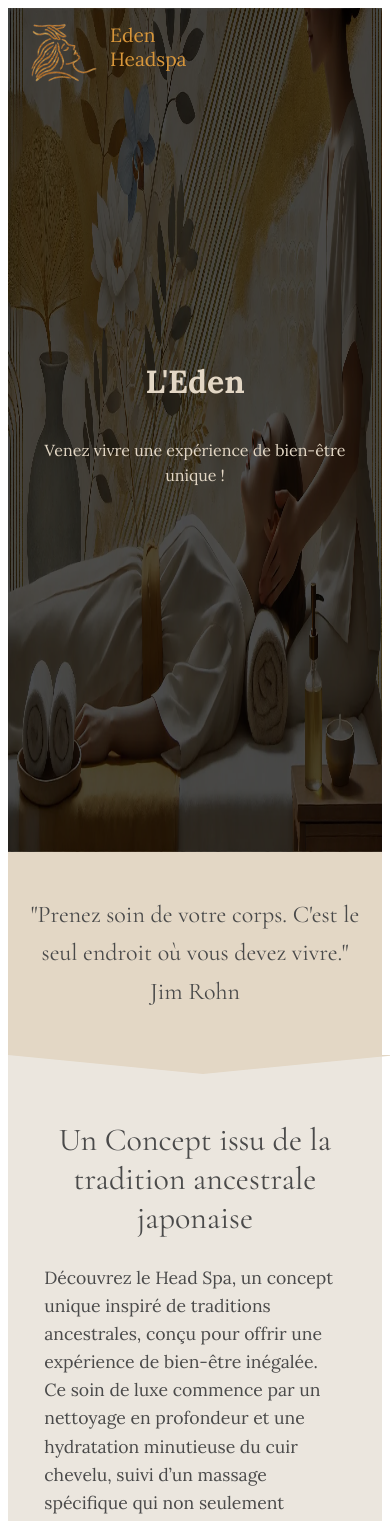
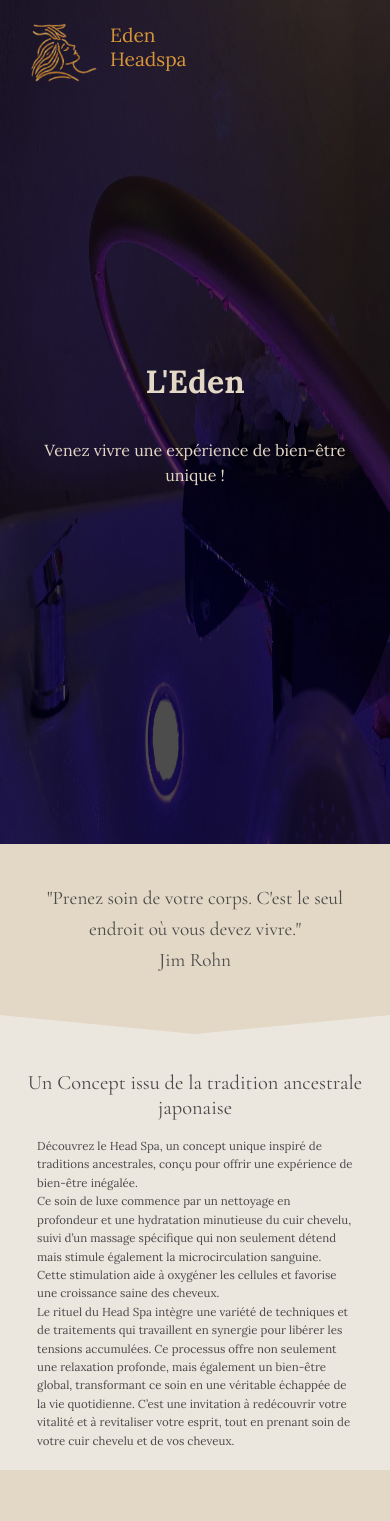
Before and after one commit to Nazaro73/edenMassage, a Vue app in the folder eldenMassage/: page / in a window 390 px wide. Shown: the top 1521 px of the page. Built offline with nearby package versions, Linux system fonts and the light colour scheme.

Commit message:
responsive fix

```diff
--- a/eldenMassage/index.html
+++ b/eldenMassage/index.html
@@ -4,11 +4,14 @@
     <meta charset="UTF-8">
     <link rel="icon" href="/favicon.ico">
     <meta name="viewport" content="width=device-width, initial-scale=0">
-    <title>Vite App</title>
+    <title>Eden-HeadSpa</title>
   </head>
 
   <body>
     <div id="app"></div>
     <script type="module" src="/src/main.js"></script>
   </body>
+
+  <style>body {margin: 0;
+    padding: 0px;}</style>
 </html>
--- a/eldenMassage/src/components/HelloWorld.vue
+++ b/eldenMassage/src/components/HelloWorld.vue
@@ -3,7 +3,7 @@
 <template>
     <body>
         <div >
-        <img class="img1" src="@/img/a23da41c-c6cd-401c-8740-5ee2a3489696.webp" alt="">
+        <img class="img1" src="@/img/imgarceau.jpg" alt="">
         <div class="overlay">
             <h1>L'Eden</h1>
             <p>Venez vivre une expérience de bien-être unique ! </p>
@@ -77,7 +77,7 @@
             <img src="@/img/decouverte.jpg" alt="SOIN DÉCOUVERTE">
             <div>
                 <h3>SOIN DÉCOUVERTE </h3>
-                <p class="price">45 MINUTES/60€</p>
+                <p class="price">45 MINUTES/69€</p>
                 <p>Offrez-vous un moment de détente absolue avec notre Soin Découverte. Ce soin comprend un massage relaxant conçu pour vous aider à évacuer le stress accumulé et favoriser une meilleure circulation sanguine. Laissez nos thérapeutes expérimentés manipuler et détendre vos muscles grâce à des techniques de massage éprouvées qui ciblent les zones de tension. Idéal pour se ressourcer et retrouver un équilibre corps-esprit, ce massage est parfait pour ceux qui cherchent à échapper à l'agitation quotidienne et à investir dans leur bien-être.</p>
 
             </div>
@@ -122,7 +122,7 @@
             <p><strong>Nos Horaires :</strong></p>
             <div>Mardi au Samedi 9h30-18h00</div>
             <div>Dimanche et Lundi fermé</div>
-            <p><strong>Mobile :</strong> 075555555</p>
+            <p><strong>Mobile :</strong> 07 68 06 14 09</p>
             <p>ledenheadspa@gmail.com</p>
         </div>
         <div class="social-media">
@@ -422,17 +422,17 @@ body {
     color: #4a4a4a;
     margin: 0;
     padding: 0;
-    font-size: 1em; /* Ajuste la taille générale du texte pour une meilleure lisibilité */
+    font-size: 0.8em; /* Ajuste la taille générale du texte pour une meilleure lisibilité */
 }
 
 p {
-    font-size: 1.1em;
+    font-size: 0.9em;
     line-height: 1.6;
 }
 
 h2 {
     text-align: center;
-    font-size: 2em; /* Réduit la taille des titres sur mobile */
+    font-size: 1.6em; /* Réduit la taille des titres sur mobile */
     font-family: 'Cormorant Garamond', serif;
     font-weight: 500;
 }
@@ -469,11 +469,11 @@ h2 {
 /* Ajustements pour le texte */
 .overlay h1 {
     margin-bottom: 20px; /* Espace entre le h1 et le paragraphe */
-    font-size: 2.5rem; /* Taille du titre ajustée pour le mobile */
+    font-size: 2.2rem; /* Taille du titre ajustée pour le mobile */
 }
 
 .overlay p {
-    font-size: 1.2rem; /* Taille du texte ajustée pour le mobile */
+    font-size: 1rem; /* Taille du texte ajustée pour le mobile */
 }
 
 .logo {
@@ -493,7 +493,7 @@ h2 {
 }
 
 .overlay2 h1 {
-    font-size: 1.2rem; /* Réduit la taille du texte si nécessaire */
+    font-size: 1rem; /* Réduit la taille du texte si nécessaire */
     font-weight: 400;
     color: #d8963a; /* ajustez la couleur du texte si nécessaire */
 }
@@ -562,7 +562,7 @@ section {
 }
 
 #labels div p {
-    font-size: 1.3em; /* Ajuste la taille du texte */
+    font-size: 1em; /* Ajuste la taille du texte */
     font-family: 'Cormorant Garamond', serif;
     text-align: center; /* Centre le texte */
 }
@@ -604,7 +604,7 @@ section {
 }
 
 .massage h3 {
-    font-size: 2em;
+    font-size: 1.5em;
     font-family: 'Cormorant Garamond', serif;
 }
 
@@ -638,7 +638,7 @@ footer {
     text-align: center;
     font-family: Arial, sans-serif;
     border-top: 1px solid #e7e7e7;
-    font-size: 0.9em; /* Réduit la taille du texte dans le footer */
+    font-size: 0.7em; /* Réduit la taille du texte dans le footer */
 }
 
 .contact-info {
```
Also changed, not shown: eldenMassage/src/img/imgarceau.jpg (added), 1 other file (tests, documents, lock files or other folders).
